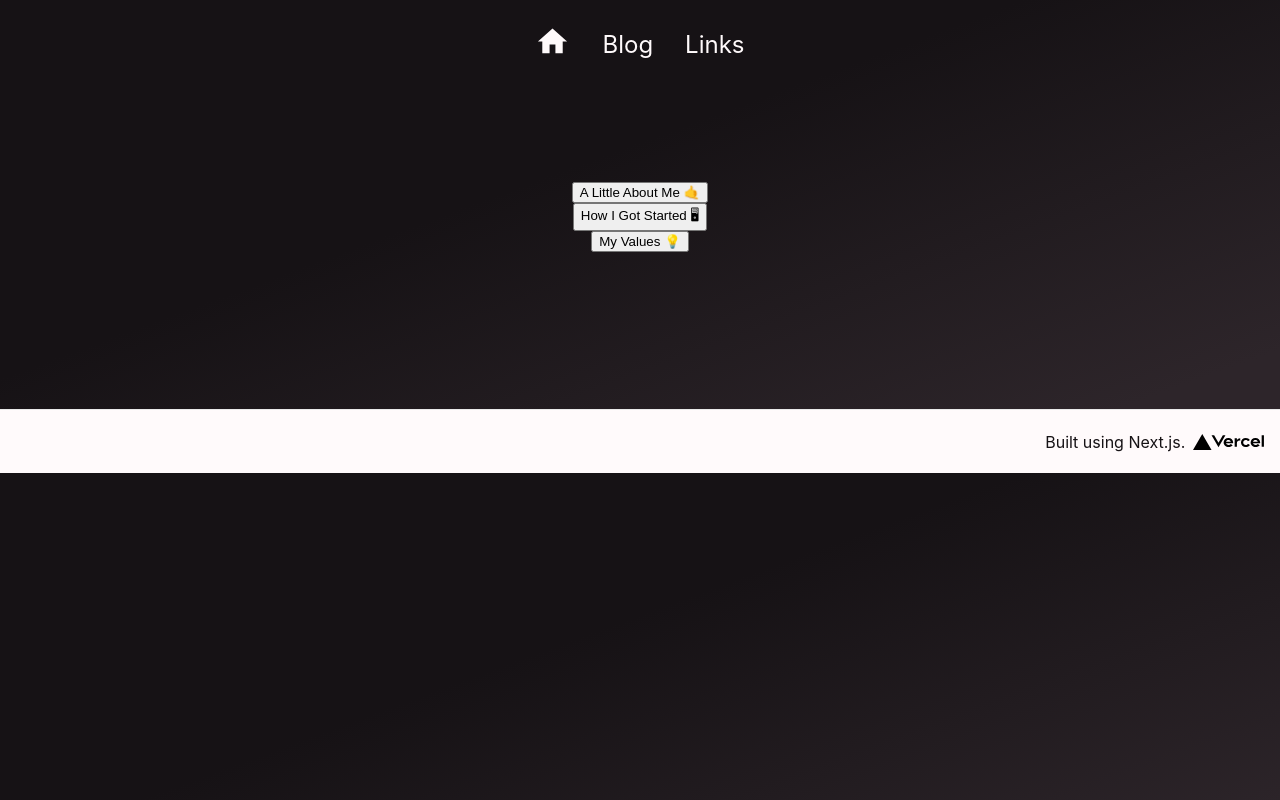
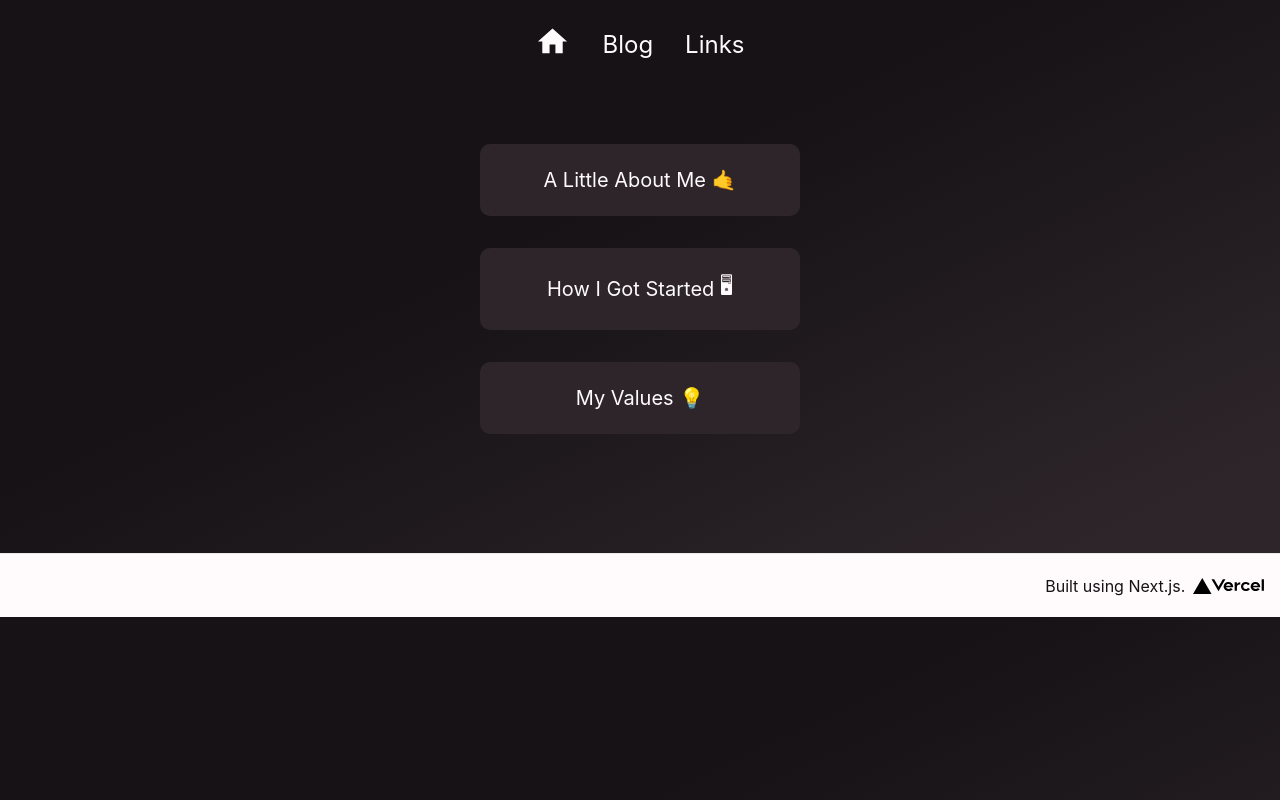
Before and after one commit to jimboslicethat/folio, a Next.js app: page /about-me in a window 1280 px wide. Built offline with nearby package versions, Linux system fonts and the light colour scheme.

Commit message:
Improve AboutMeTile styling

```diff
--- a/pages/about-me.tsx
+++ b/pages/about-me.tsx
@@ -96,13 +96,19 @@ function AboutMeTile(params: AboutMeTileParams): React.ReactElement {
 
   return (
     <>
-      <button onClick={onClick}>
+      <section
+        role="button"
+        className={styles.tileSection}
+        onClick={onClick}
+        onKeyPress={onClick}
+        tabIndex={0}
+      >
         {title}
         &nbsp;
         <span role="img" aria-label={ariaLabel}>
           {emoji}
         </span>
-      </button>
+      </section>
       {shouldShowContent && <article className={styles.content}>{children}</article>}
     </>
   )
--- a/styles/about-me.module.css
+++ b/styles/about-me.module.css
@@ -1,10 +1,29 @@
 .container {
-  min-height: 32vh;
+  min-height: 50vh;
   display: flex;
   flex-direction: column;
   justify-content: center;
   align-items: center;
   margin: 0 8rem 4rem 8rem;
+}
+
+.tileSection {
+  display: flex;
+  justify-content: center;
+  align-items: center;
+  background-color: #2d252a;
+  border-radius: 10px;
+  font-size: 20px;
+  min-width: 20rem;
+  margin: 1rem;
+  padding: 1.5rem;
+  transition: all 0.3s ease-in-out;
+}
+.tileSection:hover,
+.tileSection:focus,
+.tileSection:active {
+  cursor: pointer;
+  transform: scale(1.15);
 }
 .content {
   font-size: 18px;
```
